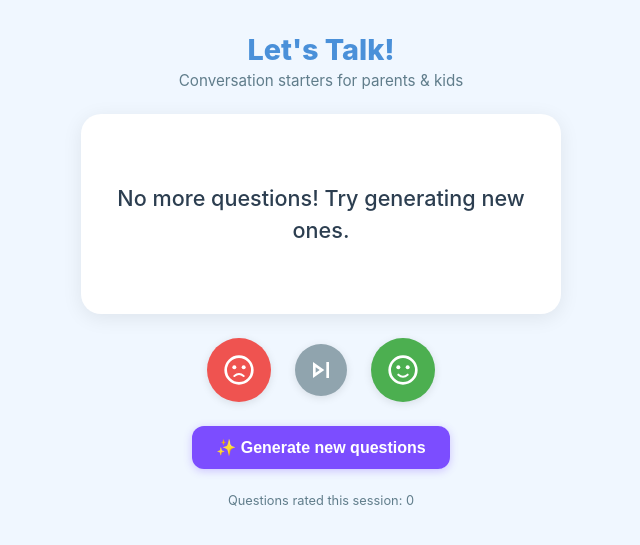
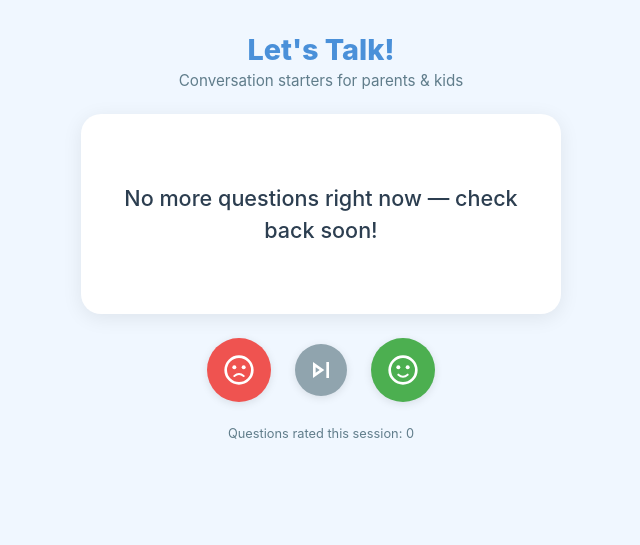
Before and after one commit to johnfaben/lets-talk, a Flask app: page / in a window 1280 px wide. Shown: the top 545 px of the page, without its empty margins (319-959 px from the left). Run offline with Flask 3, Linux system fonts and the light colour scheme.

Commit message:
Auto-generate questions when user runs out, remove generate button
Questions are now generated in a background thread when a user has
rated everything, so they'll see fresh questions next time. Removed
the manual generate button and /api/generate endpoint.

Co-Authored-By: Claude Opus 4.6 <noreply@anthropic.com>

```diff
--- a/app.py
+++ b/app.py
@@ -1,4 +1,6 @@
 import os
+import logging
+import threading
 from flask import Flask, jsonify, request, render_template
 from dotenv import load_dotenv
 from models import db, Question, Rating
@@ -44,8 +46,9 @@ def get_question():
         .first()
     )
 
-    # If all questions rated, pick a random well-liked one
+    # If all questions rated, trigger background generation and fall back
     if not question:
+        _trigger_generation()
         question = (
             Question.query
             .order_by(
@@ -102,15 +105,29 @@ def rate_question():
     return jsonify({"ok": True})
 
 
-@app.post("/api/generate")
-def generate():
-    from generate import generate_questions
+_generating = False
 
-    try:
-        new_questions = generate_questions()
-        return jsonify({"generated": new_questions, "count": len(new_questions)})
-    except Exception as e:
-        return jsonify({"error": str(e)}), 500
+
+def _trigger_generation():
+    """Generate new questions in a background thread (if not already running)."""
+    global _generating
+    if _generating:
+        return
+    _generating = True
+
+    def run():
+        global _generating
+        try:
+            from generate import generate_questions
+            with app.app_context():
+                generate_questions()
+                logging.info("Auto-generated new questions")
+        except Exception as e:
+            logging.warning("Auto-generation failed: %s", e)
+        finally:
+            _generating = False
+
+    threading.Thread(target=run, daemon=True).start()
 
 
 # CLI command to seed the database
--- a/static/app.js
+++ b/static/app.js
@@ -20,14 +20,13 @@
   const btnUp = document.getElementById("btn-up");
   const btnDown = document.getElementById("btn-down");
   const btnSkip = document.getElementById("btn-skip");
-  const btnGenerate = document.getElementById("btn-generate");
   const statsEl = document.getElementById("stats");
 
   async function fetchQuestion() {
     try {
       const res = await fetch(`/api/question?session_id=${encodeURIComponent(sessionId)}`);
       if (!res.ok) {
-        textEl.textContent = "No more questions! Try generating new ones.";
+        textEl.textContent = "No more questions right now — check back soon!";
         badgeEl.textContent = "";
         currentQuestion = null;
         return;
@@ -91,37 +90,10 @@
     statsEl.textContent = `Questions rated this session: ${ratedCount}`;
   }
 
-  async function generateQuestions() {
-    btnGenerate.disabled = true;
-    btnGenerate.classList.add("loading");
-    btnGenerate.textContent = "Generating";
-
-    try {
-      const res = await fetch("/api/generate", { method: "POST" });
-      const data = await res.json();
-      if (data.error) {
-        alert("Generation failed: " + data.error);
-      } else {
-        btnGenerate.textContent = `✨ Generated ${data.count} new questions!`;
-        // If no current question, load one
-        if (!currentQuestion) fetchQuestion();
-        setTimeout(() => {
-          btnGenerate.textContent = "✨ Generate new questions";
-        }, 3000);
-      }
-    } catch {
-      alert("Couldn't reach the server.");
-    } finally {
-      btnGenerate.disabled = false;
-      btnGenerate.classList.remove("loading");
-    }
-  }
-
   // Event listeners
   btnUp.addEventListener("click", () => rate("up"));
   btnDown.addEventListener("click", () => rate("down"));
   btnSkip.addEventListener("click", () => rate("skip"));
-  btnGenerate.addEventListener("click", generateQuestions);
 
   // Keyboard shortcuts
   document.addEventListener("keydown", (e) => {
--- a/templates/index.html
+++ b/templates/index.html
@@ -44,10 +44,6 @@
             </button>
         </div>
 
-        <button class="btn-generate" id="btn-generate">
-            ✨ Generate new questions
-        </button>
-
         <div class="stats" id="stats"></div>
     </div>
 
```
